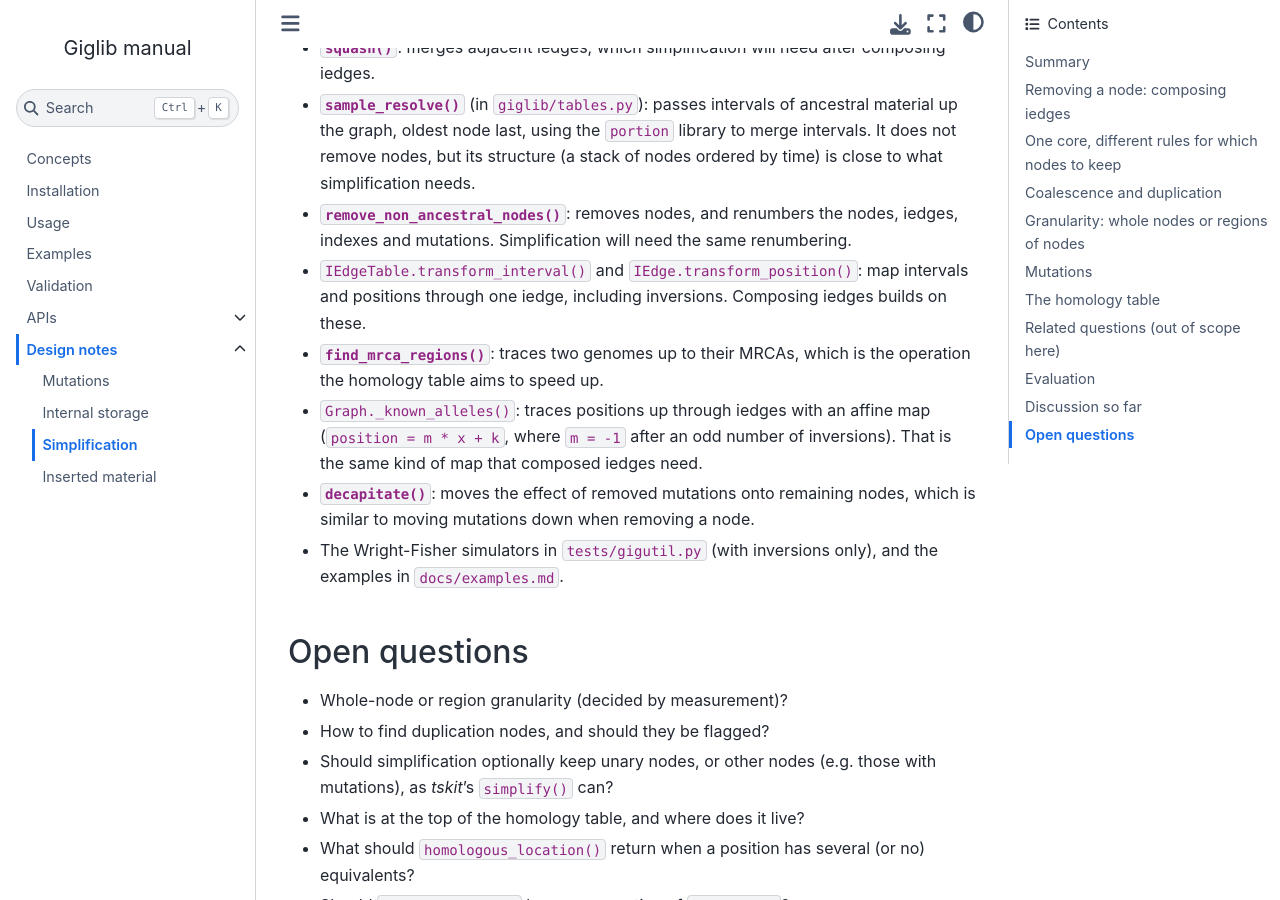
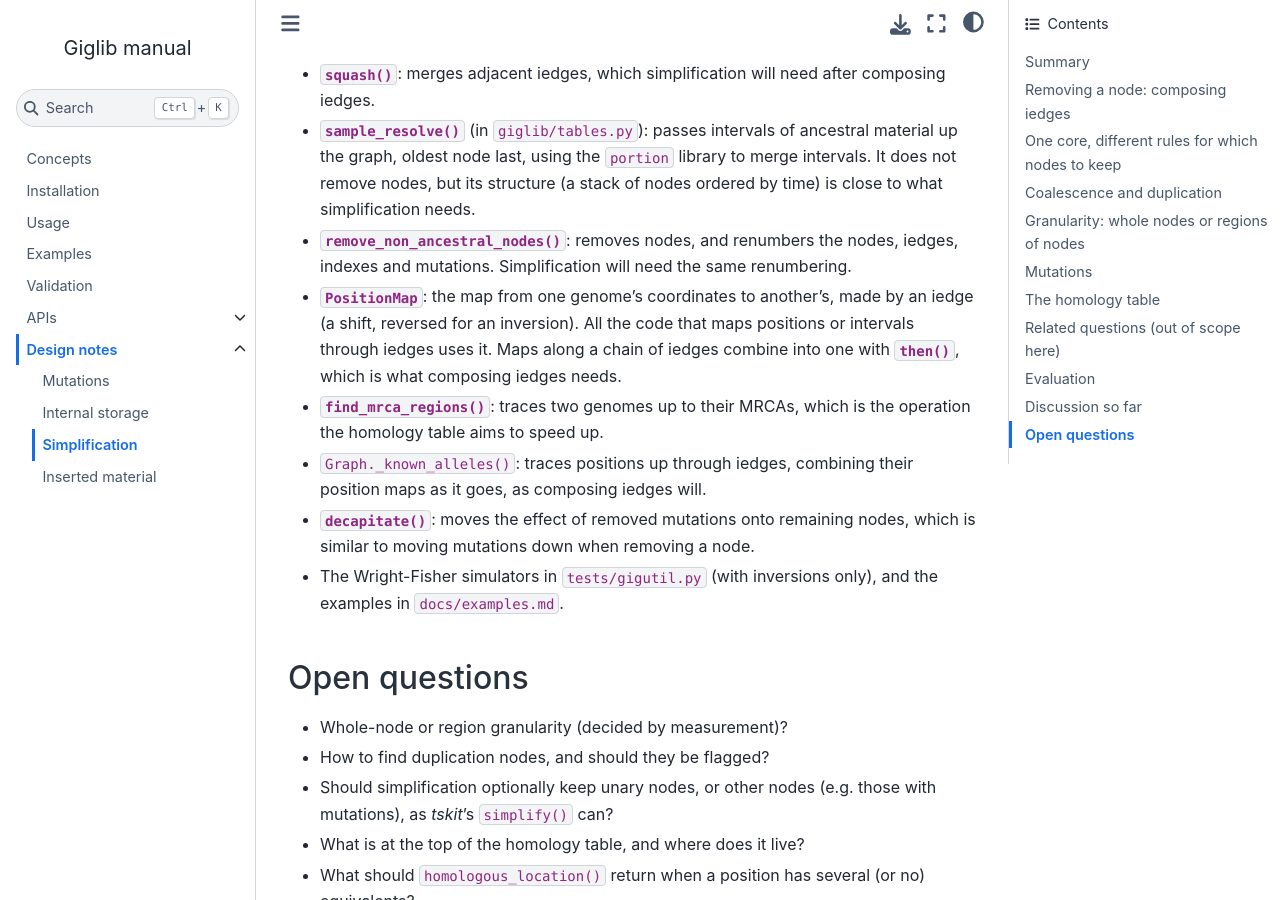
Before and after one commit to hyanwong/giglib, a Jupyter Book: the page built from docs/design/simplification.md, in a window 1280 px wide and 900 px high, scrolled down 8509 px. Built offline with Jupyter Book 1.0.4 settings and Sphinx 7.4.7 and the Sphinx Book theme 1.1.4, drawn with Linux system fonts in a browser that asks for light colours; some of the changed text lies outside the part shown.

Commit message:
Map positions through iedges with a single PositionMap class
Add giglib.PositionMap (a sign and an offset), and use it everywhere that
positions or intervals are mapped through iedges: sample_resolve,
find_mrca_regions, MRCAdict.random_match_pos, decapitate,
Graph._known_alleles, Graph.ancestral_allele_at and IEdge.transform_position.
This puts the difference between mapping positions and interval ends (the
"out by one" for inversions) in one place.

Remove IEdgeTable.transform_interval, which is replaced by
PositionMap.from_iedge(ie).interval().

Co-Authored-By: Claude Opus 5.5 <noreply@anthropic.com>

```diff
--- a/docs/design/simplification.md
+++ b/docs/design/simplification.md
@@ -44,7 +44,8 @@ c ──(iedge A: c's [a, b) -> u's [a', b'))──> u ──(iedge B: u's [a',
 
 Each iedge maps positions by a shift, reversed if the iedge is an inversion. Composing the two
 gives a single map from `c`'s `[a, b)` to `p`'s `[a", b")`, which is an inversion if exactly one
-of A and B is. So `u` can be removed from this path by replacing A and B with one iedge from
+of A and B is. (With {class}`~giglib.PositionMap`, this is
+`PositionMap.from_iedge(A).then(PositionMap.from_iedge(B))`.) So `u` can be removed from this path by replacing A and B with one iedge from
 `c` to `p`. In general, the parent interval of A overlaps several iedges above `u`, so A is
 split at their boundaries, giving one composed iedge per piece. Chromosomes compose in the same
 way: the composed iedge goes from A's child chromosome to B's parent chromosome.
@@ -316,13 +317,14 @@ conversation about the giglib API, mutations, and storage (November 2026), and i
   simplification needs.
 - {meth}`~giglib.Tables.remove_non_ancestral_nodes`: removes nodes, and renumbers the nodes,
   iedges, indexes and mutations. Simplification will need the same renumbering.
-- `IEdgeTable.transform_interval()` and `IEdge.transform_position()`: map intervals and positions
-  through one iedge, including inversions. Composing iedges builds on these.
+- {class}`~giglib.PositionMap`: the map from one genome's coordinates to another's, made by an
+  iedge (a shift, reversed for an inversion). All the code that maps positions or intervals
+  through iedges uses it. Maps along a chain of iedges combine into one with
+  {meth}`~giglib.PositionMap.then`, which is what composing iedges needs.
 - {meth}`~giglib.Tables.find_mrca_regions`: traces two genomes up to their MRCAs, which is the
   operation the homology table aims to speed up.
-- `Graph._known_alleles()`: traces positions up through iedges with an affine map (`position =
-  m * x + k`, where `m = -1` after an odd number of inversions). That is the same kind of map that
-  composed iedges need.
+- `Graph._known_alleles()`: traces positions up through iedges, combining their position maps
+  as it goes, as composing iedges will.
 - {meth}`~giglib.Tables.decapitate`: moves the effect of removed mutations onto remaining nodes,
   which is similar to moving mutations down when removing a node.
 - The Wright-Fisher simulators in `tests/gigutil.py` (with inversions only), and the examples in
--- a/giglib/__init__.py
+++ b/giglib/__init__.py
@@ -16,6 +16,7 @@ from .constants import (
 from .graph import Graph  # noqa: F401
 from .tables import (
     Position,  # noqa: F401
+    PositionMap,  # noqa: F401
     Segment,  # noqa: F401
     Tables,  # noqa: F401
 )
```
Also changed, not shown: docs/concepts.md (+3 -1 lines), docs/python-api.md (+3 -0 lines), 3 other files.
